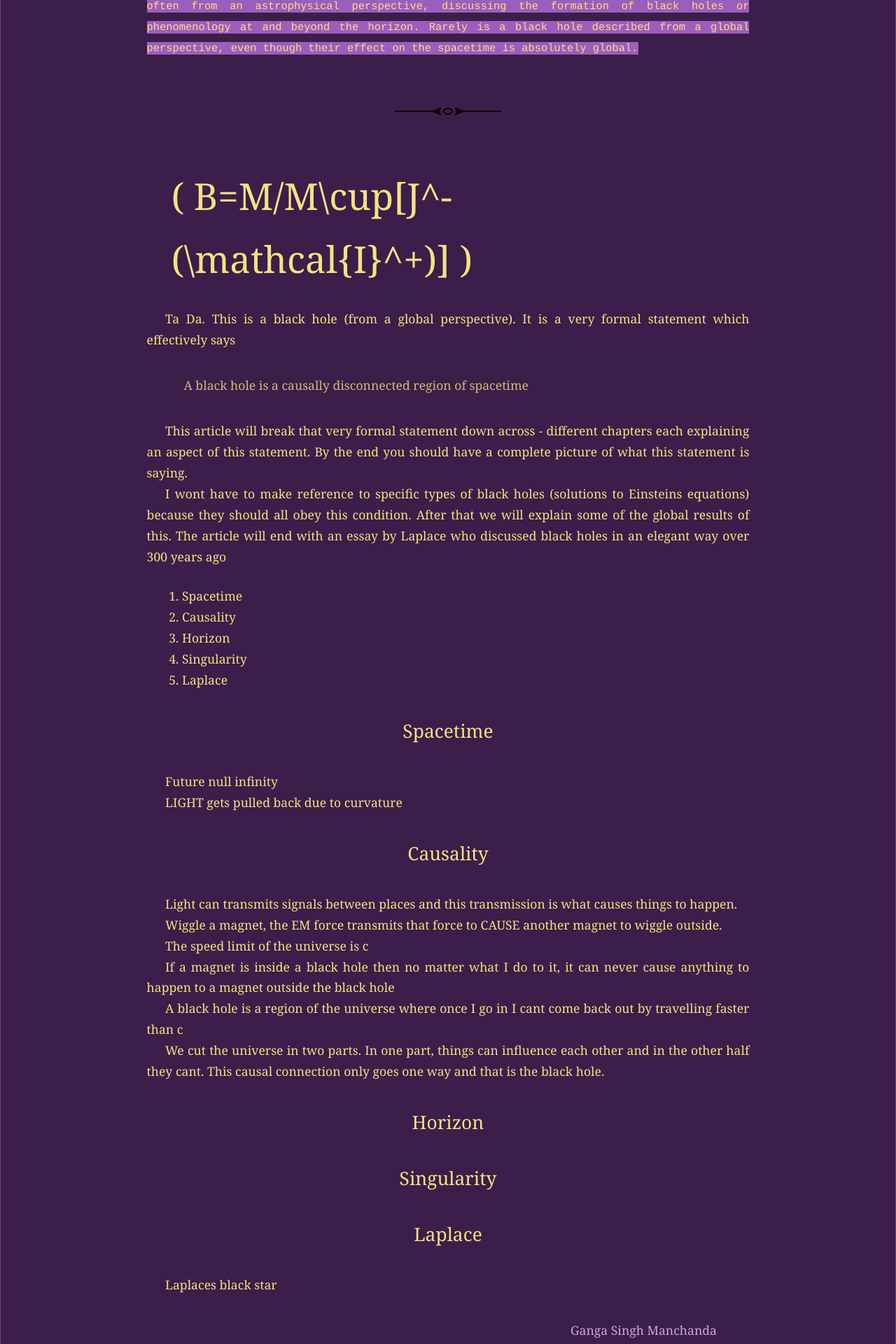
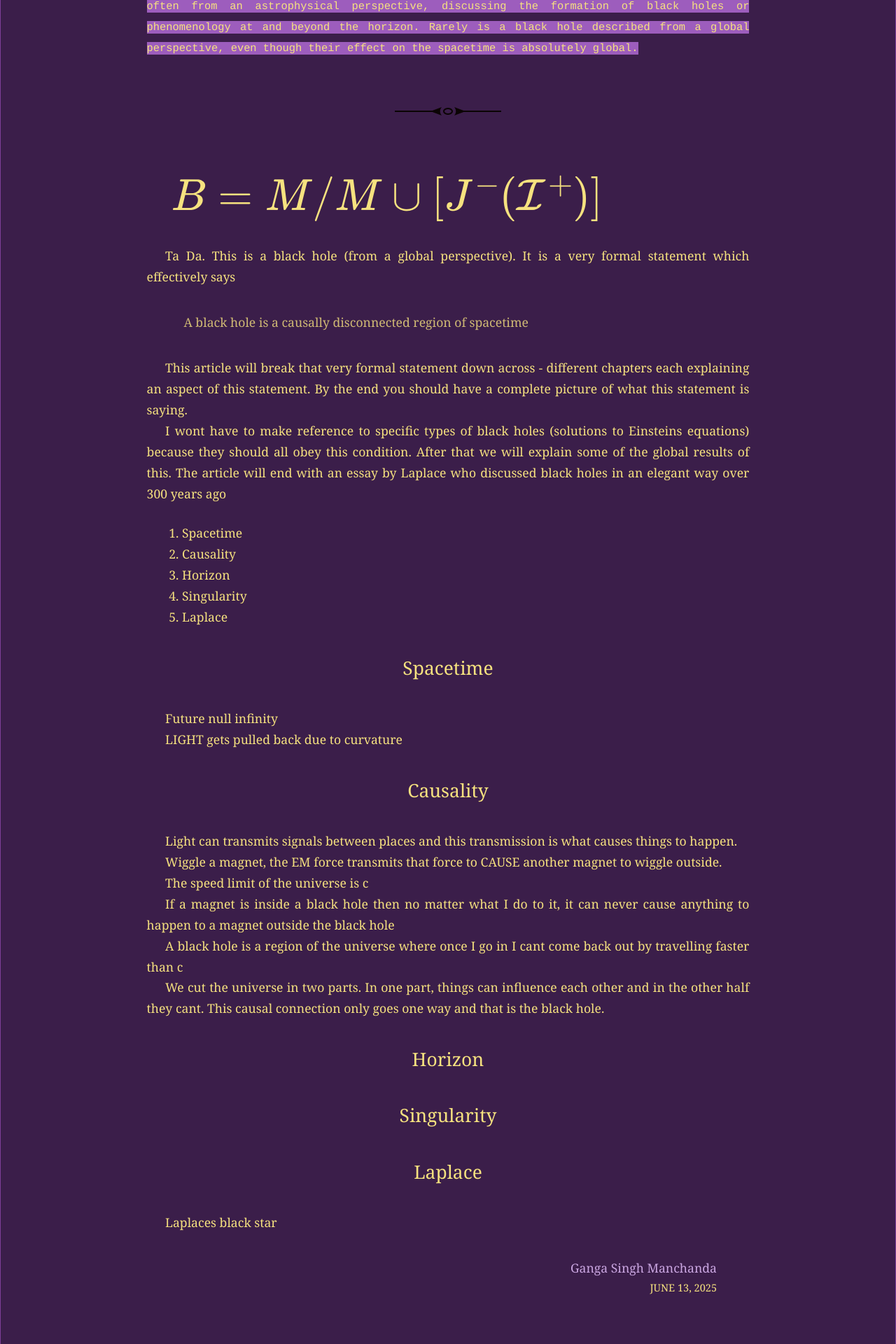
Before and after one commit to GangaSM/Meditations-on-Second-Philosophy, a Jekyll site: the page built from _posts/2025-06-13-blackhole.md, in a window 1280 px wide. Shown: the part 507-2427 px from the top of the page at 70% size. Built offline with Jekyll 4.4.1, drawn with Linux system fonts in a browser that asks for light colours.

```diff
--- a/_posts/2025-06-13-blackhole.md
+++ b/_posts/2025-06-13-blackhole.md
@@ -10,7 +10,7 @@ The internet is full of discussions about black holes but these are often from a
 
 ---
 
-# \( B=M/M\cup[J^-(\mathcal{I}^+)] \)
+# $$ B=M/M\cup[J^-(\mathcal{I}^+)] $$
 
 Ta Da. This is a black hole (from a global perspective). It is a very formal statement which effectively says
 > A black hole is a causally disconnected region of spacetime
```
